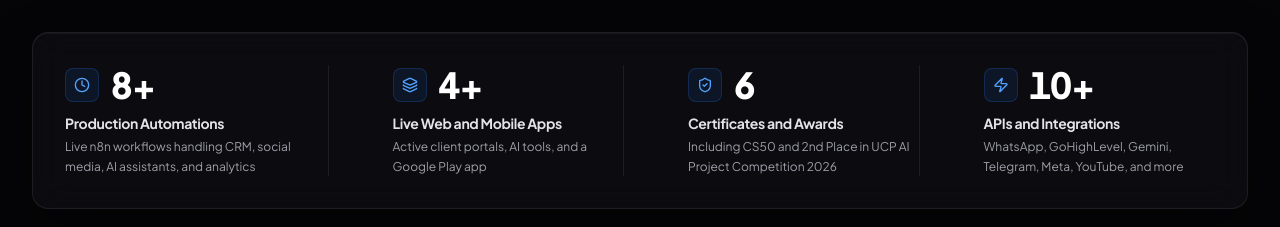
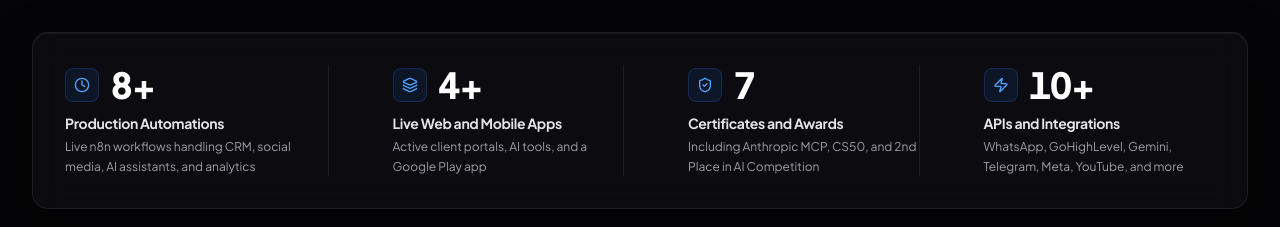
Before and after one commit to hamza19-2006/My_portfolio, a React (Vite) app: page / in a window 1280 px wide. Shown: the part 1140-1367 px from the top of the page. Built offline with nearby package versions, Linux system fonts and the light colour scheme.

Commit message:
Add Anthropic Model Context Protocol certificate in Course category at 3rd position

```diff
--- a/src/data/certificates.ts
+++ b/src/data/certificates.ts
@@ -25,6 +25,19 @@ export const certificates: Certificate[] = [
     awardRank: "Verified Course",
     description: "Successfully completed CS50: Introduction to Computer Science from Harvard University. Mastered algorithmic thinking, data structures, memory management, and software engineering principles across C, Python, SQL, and web technologies.",
     skillsLearned: ["C & Python", "Data Structures", "Algorithms", "SQL & Databases", "Memory Management"]
+  },
+  {
+    id: "cert-mcp",
+    title: "Introduction to Model Context Protocol",
+    issuer: "Anthropic",
+    issueDate: "September 2026",
+    image: "/certificates/cert-anthropic-mcp.png",
+    credentialUrl: "https://verify.skilljar.com/c/ecvpszxk6iqy",
+    category: "Course",
+    isWinningAward: false,
+    awardRank: "Anthropic Certified",
+    description: "Official certificate from Anthropic for completing Introduction to Model Context Protocol (MCP). Covers MCP client-server architecture, building custom MCP servers and clients using the Python SDK, and integrating LLMs with external tools, resources, and prompt templates.",
+    skillsLearned: ["Model Context Protocol (MCP)", "Anthropic Claude", "Python SDK", "MCP Server Architecture", "AI Agent Tools"]
   },
   {
     id: "cert-2",
--- a/src/data/metrics.ts
+++ b/src/data/metrics.ts
@@ -15,9 +15,9 @@ export const impactMetrics: MetricItem[] = [
   },
   {
     id: "m-3",
-    value: "6",
+    value: "7",
     label: "Certificates and Awards",
-    subtext: "Including CS50 and 2nd Place in UCP AI Project Competition 2026"
+    subtext: "Including Anthropic MCP, CS50, and 2nd Place in AI Competition"
   },
   {
     id: "m-4",
```
Also changed, not shown: public/certificates/cert-anthropic-mcp.png (added).
